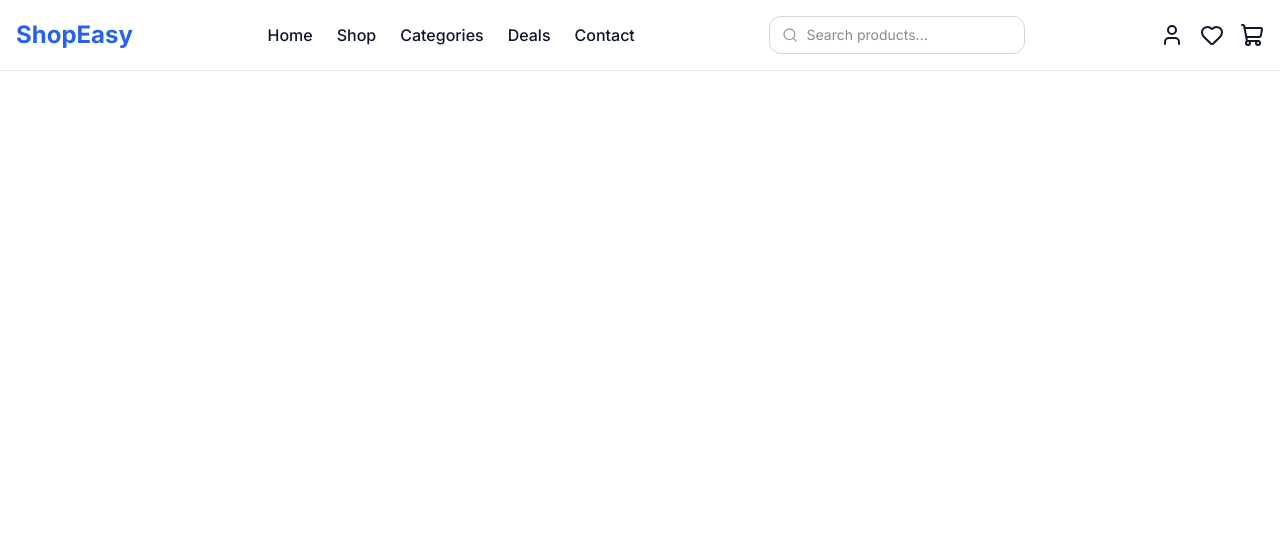
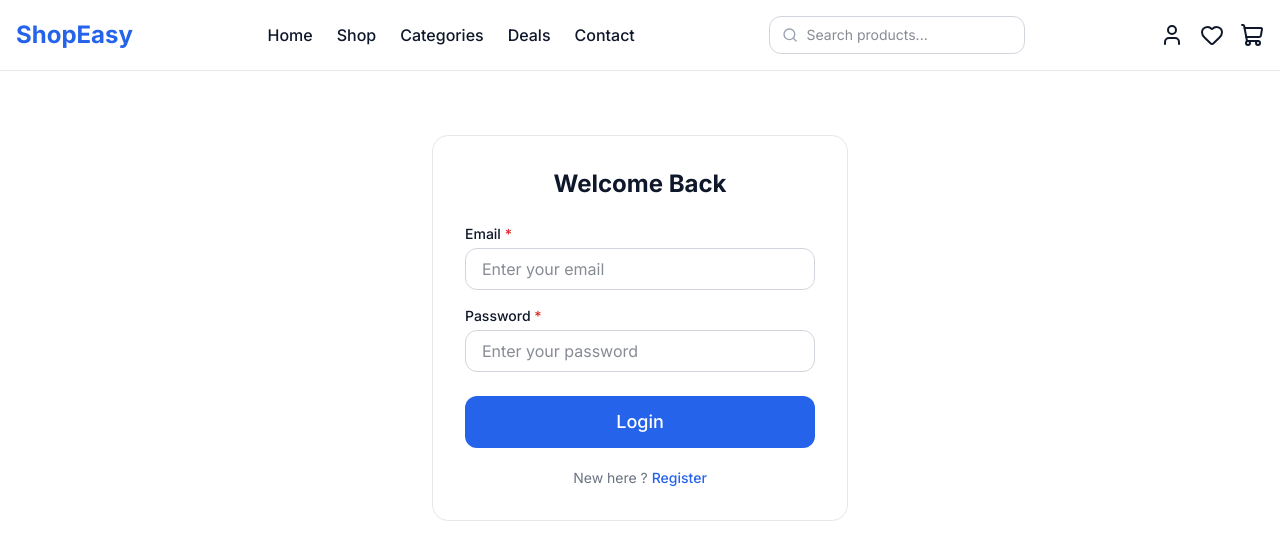
Before and after one commit to rahulk1422/ecommerce-frontend, a React (Vite) app: page /login in a window 1280 px wide. Shown: the top 560 px of the page. Built offline with nearby package versions, Linux system fonts and the light colour scheme.

Commit message:
Add login page with auth store and smart navbar

```diff
--- a/src/App.jsx
+++ b/src/App.jsx
@@ -7,6 +7,7 @@ import ProductDetails from "./pages/ProductDetails"
 import { Toaster } from "react-hot-toast"
 import Cart from "./pages/Cart"
 import Checkout from "./pages/Checkout"
+import Login from "./pages/Login"
 
 function App() {
   return (
@@ -20,6 +21,7 @@ function App() {
         <Route path="/product/:id" element={<ProductDetails/>} />
         <Route path="/cart" element={<Cart/>} />
         <Route path="/checkout" element={<Checkout/>}/>
+        <Route path="/login" element={<Login/>} />
       </Routes>
     </div>
   )
--- a/src/components/layout/Navbar.jsx
+++ b/src/components/layout/Navbar.jsx
@@ -2,6 +2,7 @@ import { useState } from "react";
 import { Search, Heart, ShoppingCart, User, Menu, X } from "lucide-react";
 import { Link } from "react-router-dom";
 import { useCartStore } from "../../store/CartStore";
+import { useAuthStore } from "../../store/authStore";
 
 function Navbar() {
   const [isMenuOpen, setIsMenuOpen] = useState(false);
@@ -13,6 +14,9 @@ function Navbar() {
   for(const item of items){
     cartCount = cartCount + item.quantity;
   }
+
+  const user = useAuthStore((state) => state.user);
+  const logout = useAuthStore((state) => state.logout);
 
   return (
     <nav className="bg-white border-b border-gray-200">
@@ -44,7 +48,16 @@ function Navbar() {
 
         {/* Right icons */}
         <div className="flex items-center gap-4">
-          <User className="cursor-pointer" />
+          {user ? (
+                   <div className="flex items-center gap-2">
+                    <span className="hidden md:block text-sm font-medium">Hi, {user.name}</span>
+                    <button onClick={logout} className="text-sm text-primary font-medium">Logout</button>
+                   </div>
+                   )
+                : (
+                    <Link to="/login"> <User/> </Link>
+                )
+          }
           <Heart className="cursor-pointer" />
 
           <Link to="/cart" className="relative cursor-pointer">
--- a/src/pages/Login.jsx
+++ b/src/pages/Login.jsx
@@ -0,0 +1,90 @@
+import { Link, useNavigate } from "react-router-dom";
+import { useAuthStore } from "../store/authStore";
+import toast from "react-hot-toast";
+import Button from "../components/common/Button";
+import { useForm } from "react-hook-form";
+
+const inputStyle ="w-full border border-gray-300 rounded-xl px-4 py-2 focus:outline-none focus:ring-2 focus:ring-primary";
+
+
+function Login(){
+    const login = useAuthStore((state) => state.login);
+    const navigate = useNavigate();
+
+    const {
+        register,
+        handleSubmit,
+        formState: {errors},
+    } = useForm();
+
+    const onSubmit = (data) => {
+        // Fake login: email ke @ se pehle wala hissa naam ban jayega
+        const name = data.email.split("@")[0];
+
+        login({name, email: data.email});
+        toast.success("Logged in successfully");
+        navigate("/");
+    };
+    return(
+        <div className="max-w-md mx-auto px-4 py-16">
+            <div className="border border-gray-200 rounded-2xl p-8">
+                <h1 className="text-2xl font-bold text-dark text-center mb-6">Welcome Back</h1>
+
+                <form onSubmit={handleSubmit(onSubmit)}>
+                    <div className="mb-4">
+                        <label className="block text-sm font-medium mb-1">
+                            Email <span className="text-danger">*</span>
+                        </label>
+                        <input
+                              type="text"
+                              placeholder="Enter your email"
+                              className={inputStyle}
+                              {
+                                ...register("email" , {
+                                    required : "Email is required",
+                                    pattern  :{
+                                         value :  /^\S+@\S+\.\S+$/,
+                                         message :"Enter a valid email address",
+                                    },
+                                })
+                              }
+                        />
+                        {errors.email && (
+                            <p className="text-sm text-danger mt-1">{errors.email.message}</p>
+                        )}
+                    </div>
+
+                    <div className="mb-6">
+                        <label className="block text-sm font-medium mb-1">
+                            Password <span className="text-danger">*</span>
+                        </label>
+                        <input
+                              type="password"
+                              placeholder="Enter your password"
+                              className={inputStyle}
+                              {...register("password", {
+                                required: "password is required",
+                                minLength : {
+                                    value: 6,
+                                    message : "Password must be at least 6 characters.",
+                                },
+                              })}
+                        />
+                        {errors.password && (
+                            <p className="text-sm text-danger mt-1">{errors.password.message}</p>
+                        )}
+                    </div>
+
+                    <Button type="submit" size="lg" className="w-full">Login</Button>
+
+                </form>
+
+                <p className="text-sm text-gray-500 text-center mt-5">
+                    New here ? {" "} <Link to="/register" className="text-primary font-medium">Register</Link>
+                </p>
+            </div>
+        </div>
+    );
+}
+
+export default Login;
--- /dev/null
+++ b/src/store/authStore.js
@@ -0,0 +1,9 @@
+import { create } from "zustand";
+
+export const useAuthStore = create((set) => ({
+    user: null,
+
+    login: (user) => set({ user }),
+
+    logout: () => set({user : null}),
+}));
```
Also changed, not shown: src/pages/Checkout.jsx (+49 -63 lines).
